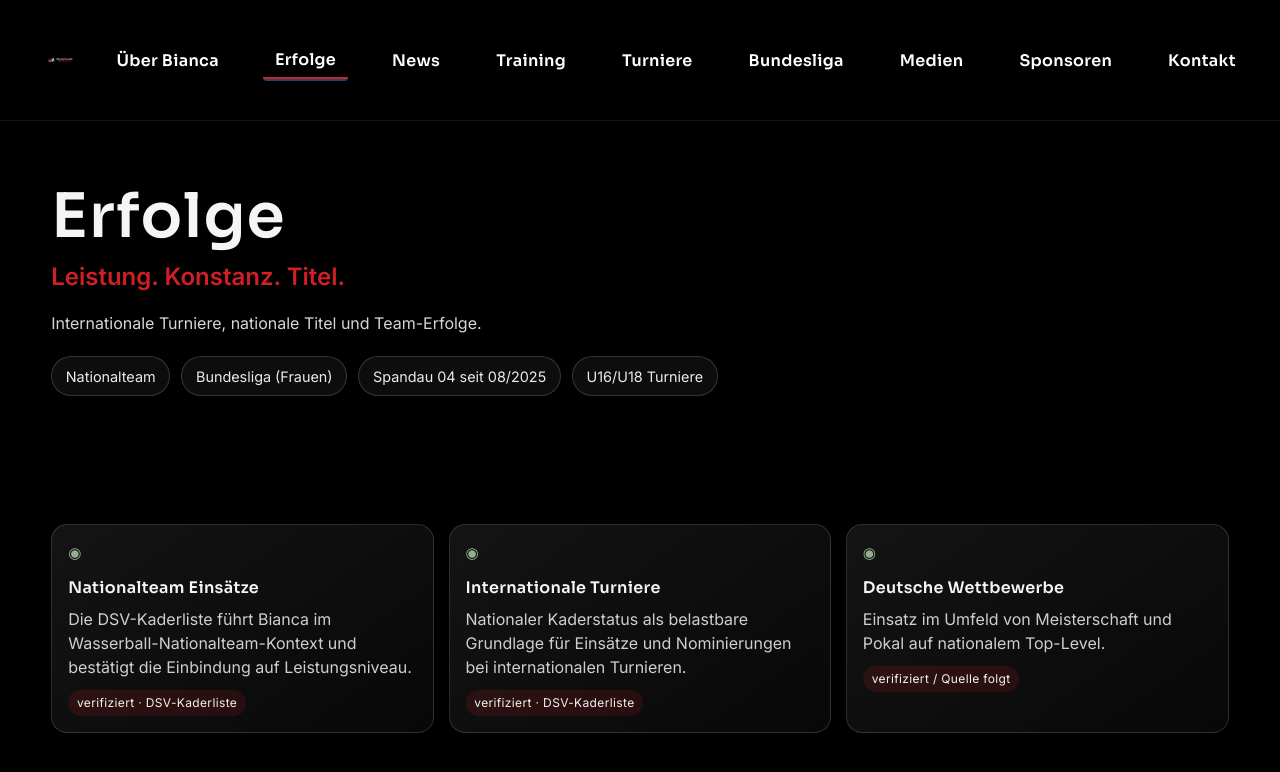
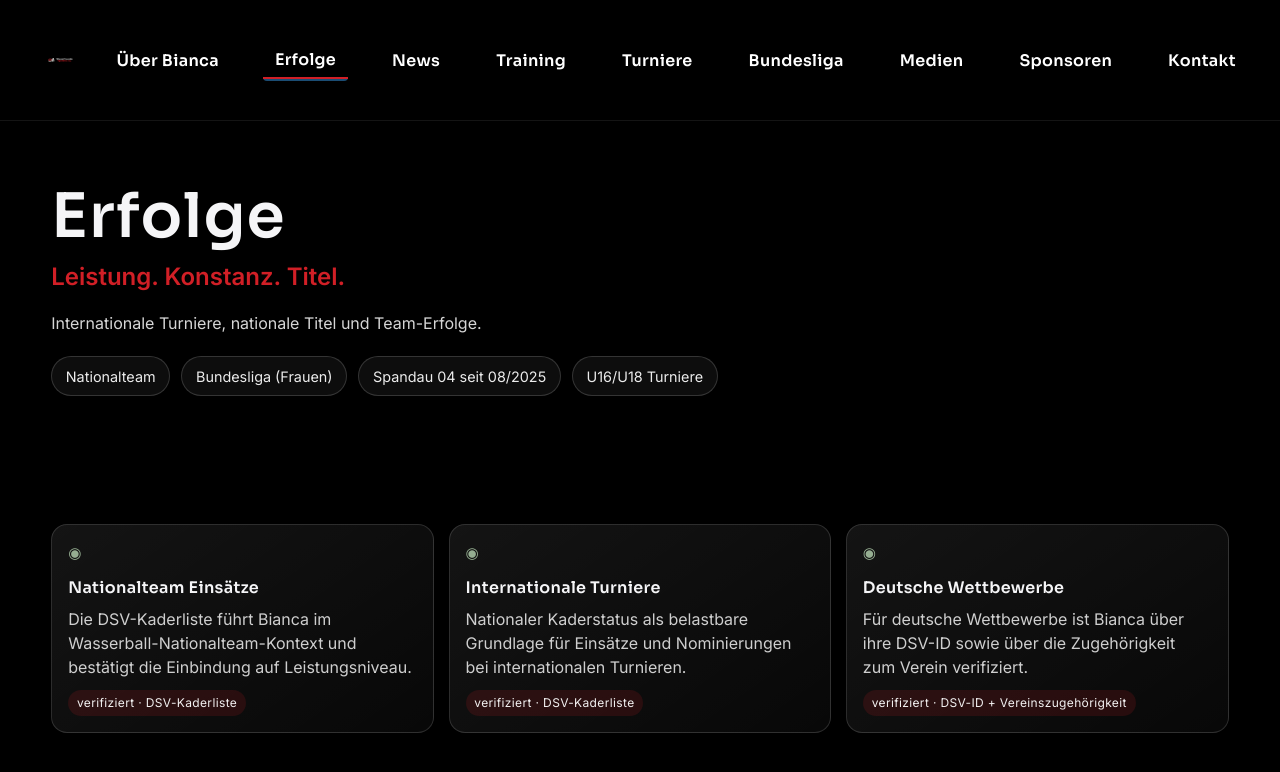
Before and after one commit to biancamitterbauer/bianca-waterpolo, an Angular app: page /achievements in a window 1280 px wide. Shown: the top 772 px of the page. Built offline with nearby package versions, Linux system fonts and the light colour scheme.

Commit message:
content(achievements): clarify German competition verification via DSV ID and club affiliation

```diff
--- a/src/app/features/achievements/achievements.component.ts
+++ b/src/app/features/achievements/achievements.component.ts
@@ -77,8 +77,8 @@ export class AchievementsComponent {
     },
     {
       title: 'Deutsche Wettbewerbe',
-      body: 'Einsatz im Umfeld von Meisterschaft und Pokal auf nationalem Top-Level.',
-      badge: 'verifiziert / Quelle folgt',
+      body: 'Für deutsche Wettbewerbe ist Bianca über ihre DSV-ID sowie über die Zugehörigkeit zum Verein verifiziert.',
+      badge: 'verifiziert · DSV-ID + Vereinszugehörigkeit',
     },
   ];
 
@@ -196,6 +196,7 @@ export class AchievementsComponent {
       details: [
         'Die Kaderliste des Deutschen Schwimm-Verbands führt Bianca Mitterbauer im Wasserball-Kontext.',
         'Der Kaderstatus verifiziert die Einbindung für nationale und internationale Turniere.',
+        'Für deutsche Wettbewerbe erfolgt die Verifizierung über die DSV-ID sowie die Vereinszugehörigkeit.',
         'Die Einordnung stützt die Darstellung von Nationalteam-Einsätzen auf der Erfolge-Seite.',
       ],
       sourceLabel: 'https://www.dsv.de/de/leistungs--und-wettkampfsport/wasserball/nationalmannschaft/dsv-kader/',
```
